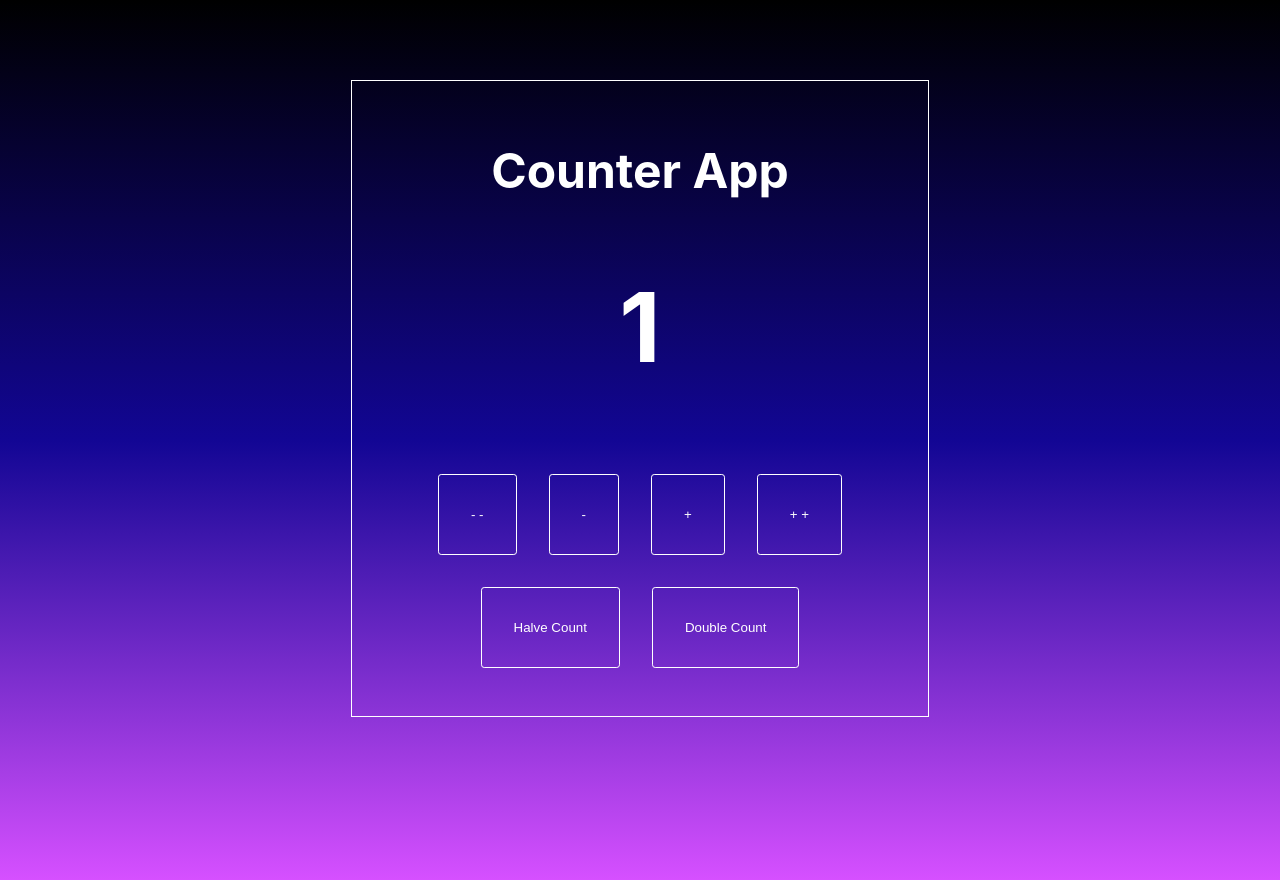
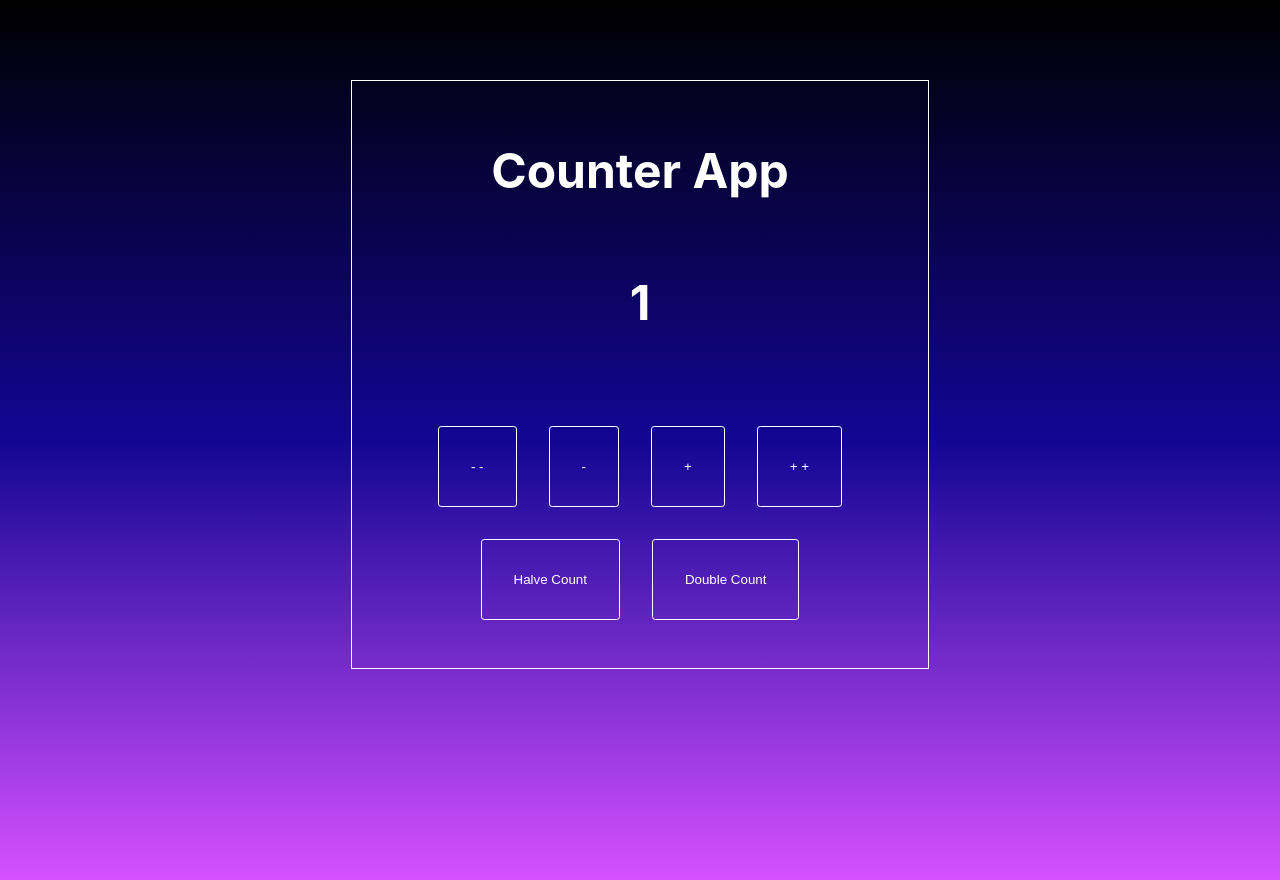
Before and after one commit to mbalabanov/react-counter, a React (Create React App) app: page / in a window 1280 px wide. Built offline with nearby package versions, Linux system fonts and the light colour scheme.

Commit message:
Adds font size increase

```diff
--- a/src/App.css
+++ b/src/App.css
@@ -25,8 +25,8 @@ body {
 }
 
 .App .counter {
-  font-size: 6rem;
-  line-height: 6.4rem;
+  font-size: 8rem;
+  line-height: 8.4rem;
 }
 
 .App button {
--- a/src/App.js
+++ b/src/App.js
@@ -11,6 +11,8 @@ function App() {
   const halveCount = () => setCount(Math.floor(count/2))
   const doubleCount = () => setCount(count * 2)
 
+  let fontSize = count + 2;
+
   if (count > 10) {
     setCount(10)
   }
@@ -22,7 +24,7 @@ function App() {
   return (
     <div className="App">
       <h1>Counter App</h1>
-      <h2 class="counter">{count}</h2>
+      <h2 class="counter" style={{ fontSize: fontSize + 'rem' }}>{count}</h2>
       <button onClick={downBy2}>- -</button>
       <button onClick={down}>-</button>
       <button onClick={up}>+</button>
```
